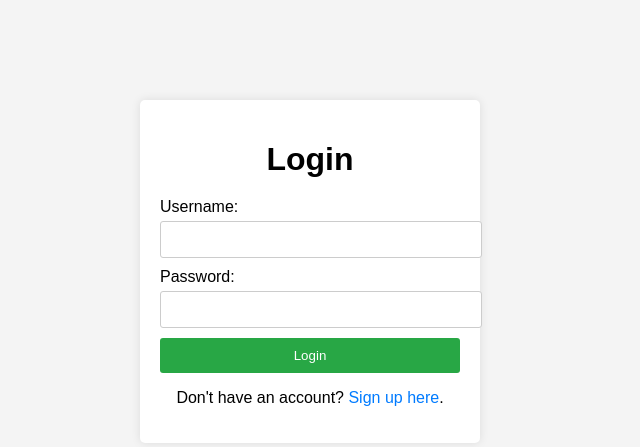
After one commit to mroggy123/major_project, a Flask app: page /login in a window 1280 px wide. The commit adds this page. Shown: the top 447 px of the page, without its empty margins (330-970 px from the left). Run offline with Flask 3, Linux system fonts and the light colour scheme; some libraries are stand-ins or nearby versions.

Commit message:
login and signup page added (database)

```diff
--- a/colleg_chatbot/app.py
+++ b/colleg_chatbot/app.py
@@ -1,45 +1,30 @@
-from flask import Flask, render_template, request, jsonify
+from flask import Flask, render_template, request, jsonify, redirect, url_for, session
+from flask_mysqldb import MySQL
+import MySQLdb.cursors
+import re
 from sklearn.feature_extraction.text import TfidfVectorizer
 from sklearn.metrics.pairwise import cosine_similarity
 import numpy as np
 
 app = Flask(__name__)
 
+# MySQL Configuration
+app.config['MYSQL_HOST'] = 'localhost'
+app.config['MYSQL_USER'] = 'root'
+app.config['MYSQL_PASSWORD'] = 'lakshmi'
+app.config['MYSQL_DB'] = 'college_chatbot'
+
+mysql = MySQL(app)
+
+# Secret key for session management
+app.secret_key = 'your_secret_key'
+
 # Define possible intents and responses
 intents = {
     "courses": "We offer courses in Computer Science, Mechanical, Civil, and Electronics Engineering.",
     "admission": "Admissions are open from May to July every year.",
     "fees": "The fee structure depends on the course. Contact our office for more details.",
-    # We added content
-    "eligibility": "Generally, you need to have passed your 10th standard (SSLC/THSLC or equivalent) with a minimum percentage of marks (usually 35%). Some courses may have specific subject requirements (like Mathematics, Science, and English).",
-    "application_process": "The application process usually involves filling out an online application form on the college website or through a common admission portal for polytechnics in Kerala. You'll need to upload scanned copies of your documents and pay the application fee online. Some colleges might also have an offline application process.",
-    "application_deadline": "The last date to apply for admissions varies each year. You'll need to check the official college website or the Directorate of Technical Education (DTE) Kerala website for the exact dates for the current academic year.",
-    "entrance_exams": "Generally, admissions to polytechnic colleges in Kerala are based on merit (your marks in the qualifying exam). There might not be a separate entrance exam, but it's best to confirm this on the college website or by contacting them.",
-    "required_documents": "Typically, you'll need the following documents: 10th standard mark sheet, Transfer Certificate (TC), Conduct Certificate, Identity proof (Aadhaar card, etc.), Caste certificate (if applicable), Passport-size photographs.",
-    "reservation": "Yes, there are reservation policies in place for admissions to polytechnic colleges in Kerala, as per the government norms. These reservations usually include seats for: Scheduled Castes (SC), Scheduled Tribes (ST), Other Backward Communities (OBC), Persons with Disabilities (PWD).",
-
-    "courses_offered": "Government Polytechnic College, Perumbavoor offers the following diploma programs: Diploma in Computer Engineering, Diploma in Electronics and Communication Engineering, Diploma in Mechanical Engineering, and D.Voc in Graphics and Multimedia. Each of these programs has an intake capacity of 60 students.",
-    "diploma_certificate_programs": "Yes, the college offers diploma programs in Computer Engineering, Electronics and Communication Engineering, and Mechanical Engineering. Additionally, there is a D.Voc (Diploma of Vocation) program in Graphics and Multimedia.",
-    "course_duration": "The diploma programs typically have a duration of three years. The D.Voc program's duration is also generally three years, but it's advisable to confirm the exact duration by contacting the college directly.",
-    "subjects_covered": "For detailed information about the subjects covered in a specific course, such as the Diploma in Computer Engineering, it's best to consult the official curriculum provided by the college or the Department of Technical Education, Kerala. You can visit the Department's website for more information: https://www.sbte.kerala.gov.in/ins/01-00037.",
-    "part_time_evening_courses": "Based on the available information, Government Polytechnic College, Perumbavoor primarily offers full-time diploma programs. There is no indication of part-time or evening courses being available. For the most accurate and up-to-date information, it's recommended to contact the college administration directly.",
-
-    "fee_structure": "The annual fee for the Diploma in Mechanical Engineering is approximately ₹2,580 per year. For other courses, specific fee details are not readily available. It's recommended to contact the college administration directly for the most accurate and up-to-date fee information.",
-    "scholarships_financial_aid": "Information regarding scholarships or financial aid options at Government Polytechnic College, Perumbavoor is not explicitly available in the provided sources. However, many government polytechnic colleges in Kerala offer scholarships based on merit and need. It's advisable to reach out to the college administration or visit the official website for detailed information on available scholarships and eligibility criteria.",
-    "installment_payment_options": "There is no specific information available about installment payment options for fees at this college. To obtain accurate details, please contact the college administration directly.",
-    "refund_policy": "Details regarding the refund policy for fees are not provided in the available sources. For comprehensive information on the refund policy, it's best to consult the college administration.",
-
-    "campus_facilities": "The college offers a range of facilities to support student learning and well-being, including:\n\n- **Laboratories:** Well-equipped labs for various departments to facilitate practical learning.\n- **Library:** A resourceful library housing 2,858 titles and 8,518 volumes, along with subscriptions to 9 national and 2 international journals.\n- **Hostel:** Accommodation facilities are available for students.\n- **Sports Complex:** Facilities to promote physical activities and sports.\n- **Cafeteria:** Provides food services for students and staff.\n- **Auditorium:** A space for events and seminars.\n- **Gym:** Fitness facilities for students.\n- **Medical Facilities:** On-campus medical support for emergencies.\n- **Wi-Fi Campus:** Internet connectivity across the campus.",
-    "hostel_facilities": "Yes, the college provides hostel facilities for students. Specific details about the charges are not readily available. It's recommended to contact the college administration directly for the most accurate and up-to-date information regarding hostel fees.",
-    "cafeteria_mess_service": "Yes, there is a cafeteria on campus that offers food services to students and staff.",
-    "extracurricular_activities": "The college encourages students to engage in various extracurricular activities to foster holistic development. While specific clubs are not listed, students have opportunities to participate in activities such as dance, singing, art, literature, anchoring, event management, modeling, and drama.",
-    "sports_facilities": "Yes, the campus includes a sports complex that provides facilities for various sports and physical activities, promoting a healthy lifestyle among students.",
-
-    "placement_assistance": "Yes, Government Polytechnic College, Perumbavoor offers placement assistance to its students. The college has a dedicated placement cell that facilitates recruitment opportunities for students.",
-    "recruiting_companies": "Specific details about the companies that visit the campus for recruitment are not readily available. For the most accurate and up-to-date information, it's recommended to contact the college's placement cell directly.",
-    "placement_record": "Detailed statistics regarding the college's placement record, such as placement percentages or average salary packages, are not publicly disclosed. For comprehensive information, please reach out to the college administration or placement cell.",
-    "internships": "The college participates in the 'Industry on Campus' initiative, a joint program by ASAP Kerala and the Technical Education Department. This initiative aims to provide students with practical exposure and opportunities to engage in production-related activities during their course of study.",
-    "industry_tie_ups": "Through the 'Industry on Campus' program, the college collaborates with various industries to enhance students' practical skills and employability. This initiative fosters a culture of 'Earn while Learn' by setting up micro-production units and providing hands-on training with state-of-the-art machinery.",
+    # Add more intents and responses as needed
 }
 
 # Preprocess data for vectorization
@@ -47,36 +32,7 @@ intent_phrases = [
     "What courses do you offer?",
     "Tell me about admissions.",
     "What is the fee structure?",
-    # We added content
-    "What are the eligibility criteria for admission?",
-    "What is the application process for the polytechnic courses?",
-    "What is the last date to apply for admissions this year?",
-    "Are there entrance exams for admission? If yes, what is the syllabus?",
-    "What documents are required during the admission process?",
-    "Is there any reservation or quota system for admissions?",
-
-    "What courses or programs are offered at this polytechnic college?",
-    "Are there any diploma or certificate programs available?",
-    "What is the duration of the courses offered?",
-    "What are the subjects covered in [specific course]?",
-    "Does the college offer part-time or evening courses?",
-
-    "What is the fee structure for various courses?",
-    "Are there any scholarships or financial aid options available?",
-    "Do you offer installment payment options for fees?",
-    "Is there any refund policy for fees?",
-
-    "What facilities are available on campus (labs, libraries, hostels)?",
-    "Do you provide hostel facilities? What are the charges?",
-    "Is there a cafeteria or mess service available for students?",
-    "What extracurricular activities or clubs are available for students?",
-    "Are there sports facilities on campus?",
-
-    "Does the college offer placement assistance after course completion?",
-    "Which companies visit the campus for recruitment?",
-    "What is the placement record of the college?",
-    "Are internships provided during the course?",
-    "Does the college have tie-ups with any industries for training?",
+    # Add more phrases as needed
 ]
 
 responses = list(intents.values())
@@ -102,7 +58,57 @@ def chatbot_response(user_input):
 
 @app.route("/")
 def index():
-    return render_template("index.html")
+    if 'loggedin' in session:
+        return render_template("index.html")
+    return redirect(url_for('login'))
+
+@app.route("/login", methods=['GET', 'POST'])
+def login():
+    msg = ''
+    if request.method == 'POST' and 'username' in request.form and 'password' in request.form:
+        username = request.form['username']
+        password = request.form['password']
+        cursor = mysql.connection.cursor(MySQLdb.cursors.DictCursor)
+        cursor.execute('SELECT * FROM users WHERE username = %s AND password = %s', (username, password,))
+        account = cursor.fetchone()
+        if account:
+            session['loggedin'] = True
+            session['id'] = account['id']
+            session['username'] = account['username']
+            return redirect(url_for('index'))
+        else:
+            msg = 'Incorrect username/password!'
+    return render_template('login.html', msg=msg)
+
+@app.route("/signup", methods=['GET', 'POST'])
+def signup():
+    msg = ''
+    if request.method == 'POST' and 'username' in request.form and 'password' in request.form:
+        username = request.form['username']
+        password = request.form['password']
+        cursor = mysql.connection.cursor(MySQLdb.cursors.DictCursor)
+        cursor.execute('SELECT * FROM users WHERE username = %s', (username,))
+        account = cursor.fetchone()
+        if account:
+            msg = 'Account already exists!'
+        elif not re.match(r'[A-Za-z0-9]+', username):
+            msg = 'Username must contain only characters and numbers!'
+        elif not username or not password:
+            msg = 'Please fill out the form!'
+        else:
+            cursor.execute('INSERT INTO users VALUES (NULL, %s, %s)', (username, password,))
+            mysql.connection.commit()
+            msg = 'You have successfully registered!'
+    elif request.method == 'POST':
+        msg = 'Please fill out the form!'
+    return render_template('signup.html', msg=msg)
+
+@app.route("/logout")
+def logout():
+    session.pop('loggedin', None)
+    session.pop('id', None)
+    session.pop('username', None)
+    return redirect(url_for('login'))
 
 @app.route("/get_response", methods=["POST"])
 def get_response():
--- /dev/null
+++ b/colleg_chatbot/static/style1.css
@@ -0,0 +1,137 @@
+body {
+    font-family: Arial, sans-serif;
+    background-color: #f4f4f4;
+    margin: 0;
+    padding: 0;
+}
+
+.form-container {
+    width: 300px;
+    margin: 100px auto;
+    padding: 20px;
+    background-color: #fff;
+    border-radius: 5px;
+    box-shadow: 0 0 10px rgba(0, 0, 0, 0.1);
+}
+
+.form-container h1 {
+    text-align: center;
+    margin-bottom: 20px;
+}
+
+.form-container label {
+    display: block;
+    margin-bottom: 5px;
+}
+
+.form-container input {
+    width: 100%;
+    padding: 10px;
+    margin-bottom: 10px;
+    border: 1px solid #ccc;
+    border-radius: 3px;
+}
+
+.form-container button {
+    width: 100%;
+    padding: 10px;
+    background-color: #28a745;
+    color: #fff;
+    border: none;
+    border-radius: 3px;
+    cursor: pointer;
+}
+
+.form-container button:hover {
+    background-color: #218838;
+}
+
+.form-container p {
+    text-align: center;
+    margin-top: 10px;
+}
+
+.form-container a {
+    color: #007bff;
+    text-decoration: none;
+}
+
+.form-container a:hover {
+    text-decoration: underline;
+}
+
+.chat-container {
+    width: 400px;
+    margin: 50px auto;
+    padding: 20px;
+    background-color: #fff;
+    border-radius: 5px;
+    box-shadow: 0 0 10px rgba(0, 0, 0, 0.1);
+}
+
+.chat-container h1 {
+    text-align: center;
+    margin-bottom: 20px;
+}
+
+#chat-box {
+    height: 300px;
+    overflow-y: scroll;
+    border: 1px solid #ccc;
+    padding: 10px;
+    margin-bottom: 10px;
+    border-radius: 3px;
+}
+
+.bot-message, .user-message {
+    margin-bottom: 10px;
+    padding: 10px;
+    border-radius: 3px;
+}
+
+.bot-message {
+    background-color: #f1f1f1;
+}
+
+.user-message {
+    background-color: #007bff;
+    color: #fff;
+    text-align: right;
+}
+
+.input-container {
+    display: flex;
+}
+
+#user-input {
+    flex: 1;
+    padding: 10px;
+    border: 1px solid #ccc;
+    border-radius: 3px;
+}
+
+#send-btn {
+    padding: 10px;
+    background-color: #28a745;
+    color: #fff;
+    border: none;
+    border-radius: 3px;
+    cursor: pointer;
+    margin-left: 10px;
+}
+
+#send-btn:hover {
+    background-color: #218838;
+}
+
+.logout-btn {
+    display: block;
+    text-align: center;
+    margin-top: 10px;
+    color: #007bff;
+    text-decoration: none;
+}
+
+.logout-btn:hover {
+    text-decoration: underline;
+}
--- a/colleg_chatbot/templates/index.html
+++ b/colleg_chatbot/templates/index.html
@@ -16,6 +16,7 @@
             <input type="text" id="user-input" placeholder="Type your question here...">
             <button id="send-btn">Send</button>
         </div>
+        <a href="/logout" class="logout-btn">Logout</a>
     </div>
 
     <script>
--- /dev/null
+++ b/colleg_chatbot/templates/login.html
@@ -0,0 +1,23 @@
+<!DOCTYPE html>
+<html lang="en">
+<head>
+    <meta charset="UTF-8">
+    <meta name="viewport" content="width=device-width, initial-scale=1.0">
+    <title>Login</title>
+    <link rel="stylesheet" href="/static/style1.css">
+</head>
+<body>
+    <div class="form-container">
+        <h1>Login</h1>
+        <form action="/login" method="post">
+            <label for="username">Username:</label>
+            <input type="text" id="username" name="username" required>
+            <label for="password">Password:</label>
+            <input type="password" id="password" name="password" required>
+            <button type="submit">Login</button>
+        </form>
+        <p>{{ msg }}</p>
+        <p>Don't have an account? <a href="/signup">Sign up here</a>.</p>
+    </div>
+</body>
+</html>
```
Also changed, not shown: colleg_chatbot/templates/signup.html (added, +23 -0 lines).
